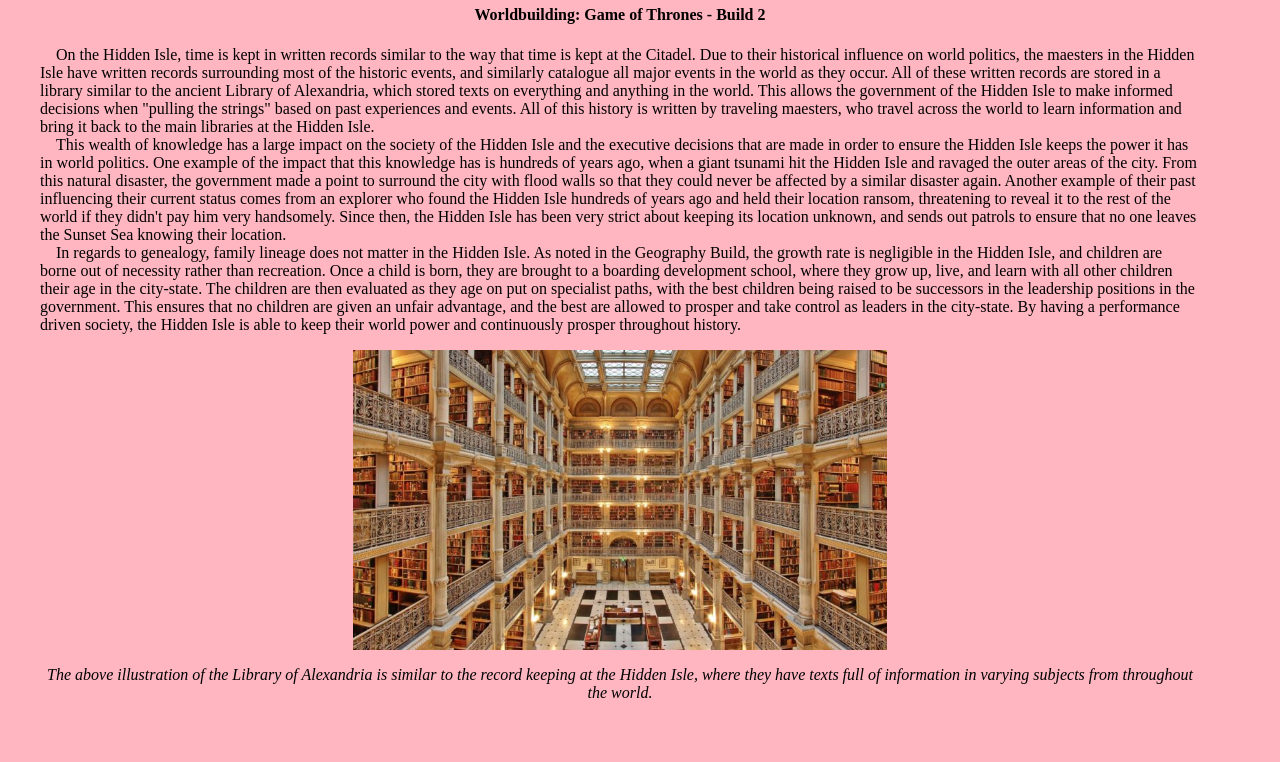
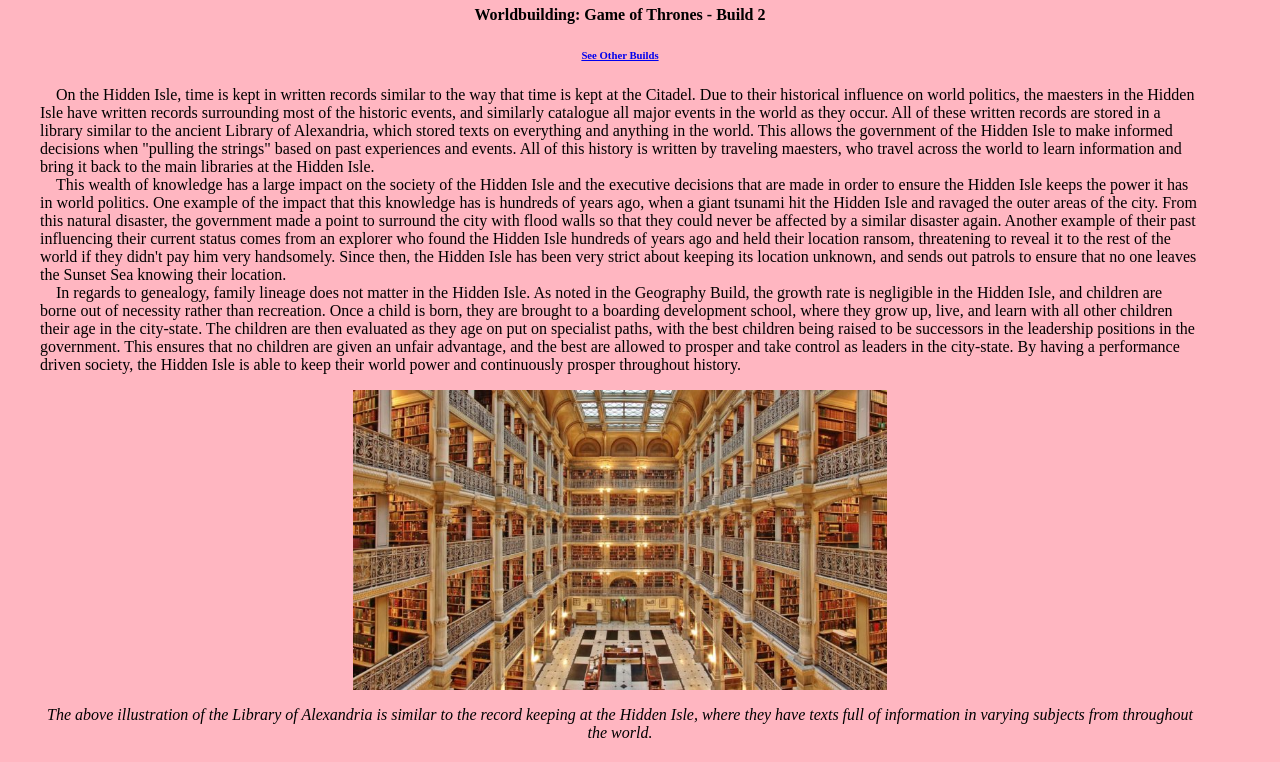
Before and after one commit to zachwyman/zachwyman.me, a plain HTML site: page public_html/HON2020/history.html in a window 1280 px wide. Shown: the part 62-824 px from the top of the page. Before the commit the page ends 800 px from the top, so only its background shows below. Drawn offline with Linux system fonts and the light colour scheme.

Commit message:
added other links

```diff
--- a/public_html/HON2020/history.html
+++ b/public_html/HON2020/history.html
@@ -5,6 +5,8 @@
   <body style="background-color: lightpink; margin: 20px; margin-left: 40px; margin-right: 80px;">
     <h2 style="text-align: center;">History Build</h2>
     <h4 style="text-align: center;">Worldbuilding: Game of Thrones - Build 2</h4>
+    <h6 style="text-align: center;"><a href="../home.html">See Other Builds</a></h6>
+
     <p>
       &nbsp;&nbsp;&nbsp;&nbsp;On the Hidden Isle, time is kept in written records similar to the way that time is kept at the Citadel.
       Due to their historical influence on world politics, the maesters in the Hidden Isle have written records surrounding most of the
```
Also changed, not shown: public_html/HON2020/economy.html (+1 -0 lines), public_html/HON2020/geography.html (+1 -1 lines).
